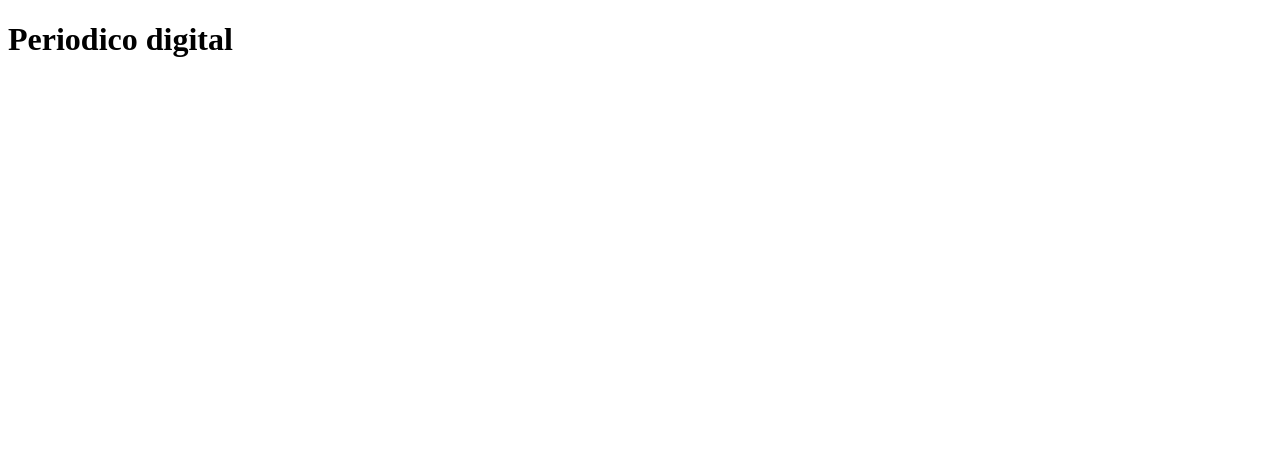
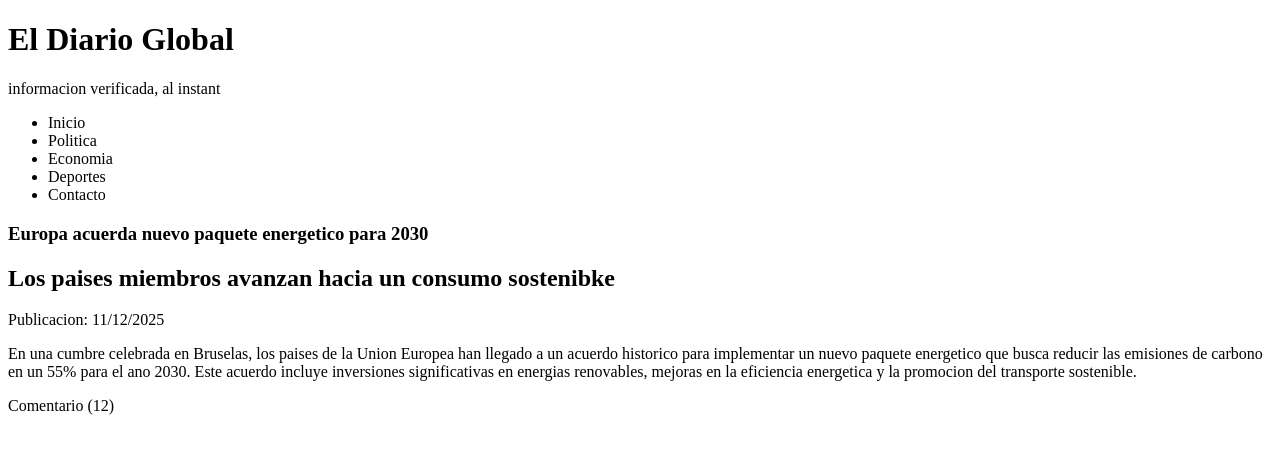
Before and after one commit to rozha999/periodico_digital_rozha, a plain HTML site: page index.html in a window 1280 px wide. Drawn offline with Linux system fonts and the light colour scheme.

Commit message:
noticia principal ok

```diff
--- a/index.html
+++ b/index.html
@@ -3,9 +3,45 @@
 <head>
     <meta charset="UTF-8">
     <meta name="viewport" content="width=device-width, initial-scale=1.0">
-    <title>Document</title>
+    <meta name="descripcion" content="Un periodico digital para noticias y artículos.">
+    <title>El Diario Global</title>
 </head>
 <body>
-    <h1>Periodico digital</h1>
+  <header id="main-header">
+    <h1>El Diario Global</h1>
+    <p>informacion verificada, al instant</p>
+  </header>
+   <!-- Menu de navegacion -->
+    <nav>
+      <ul>
+        <li>Inicio</li>
+        <li>Politica</li>
+        <li>Economia</li>
+        <li>Deportes</li>
+        <li>Contacto</li>
+      </ul>
+    </nav>
+    <main>
+        <section>
+            <article>
+                <header>
+                  <hgroup>
+                     <h1>Europa acuerda nuevo paquete energetico para 2030</h1>
+                     <h2>Los paises miembros avanzan hacia un consumo sostenibke</h2>
+                  </hgroup>
+                  <p>Publicacion: 11/12/2025</p>
+                </header>
+                <p>
+                  En una cumbre celebrada en Bruselas,
+                  los paises de la Union Europea han llegado a un acuerdo
+                  historico para implementar un nuevo paquete energetico que busca
+                  reducir las emisiones de carbono en un 55% para el ano 2030. Este acuerdo incluye inversiones significativas en energias renovables, mejoras en la eficiencia energetica y la promocion del transporte sostenible.
+                </p>
+                 <footer>
+                    <p>Comentario (12)</p>
+                 </footer>
+            </article>
+        </section>
+    </main>
 </body>
 </html>
```
